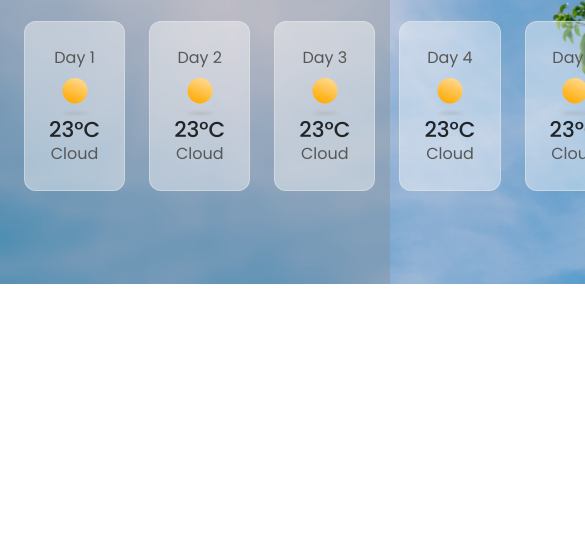
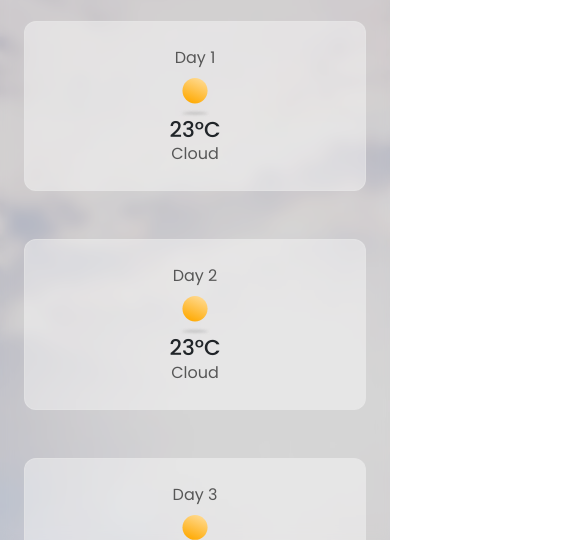
Before and after one commit to dev-vivekkr30/JavaScript-Micro-Projects, a website: page WeatherApp/index.html in a window 390 px wide. Shown: the part 560-1100 px from the top of the page, 585 px wide, since content can reach past the window. Before the commit the page ends 844 px from the top, so only its background shows below. Drawn offline with nearby package versions, Linux system fonts and the light colour scheme.

Commit message:
improved-css-responsive-weather-app

```diff
--- a/WeatherApp/style.css
+++ b/WeatherApp/style.css
@@ -10,7 +10,7 @@
     font-family: "Poppins", sans-serif !important;
     background-image: url("images/sunny.jpg");
     width: 100%;
-    height: 100vh;
+    height: 100%;
     background-position: top;
     background-repeat: no-repeat;
     background-size: cover;
@@ -22,7 +22,7 @@
 .overlay{
     position: absolute;
     width: 100%;
-    height: 100vh;
+    height: 100%;
     background-color: rgb(139 139 139 / 34%);
     z-index: -1;
 }
@@ -111,6 +111,7 @@
 .forecast-section{
     width: 100%;
     display: flex;
+    flex-wrap: wrap;
     justify-content: space-between;
     align-items: center;
 }
```
